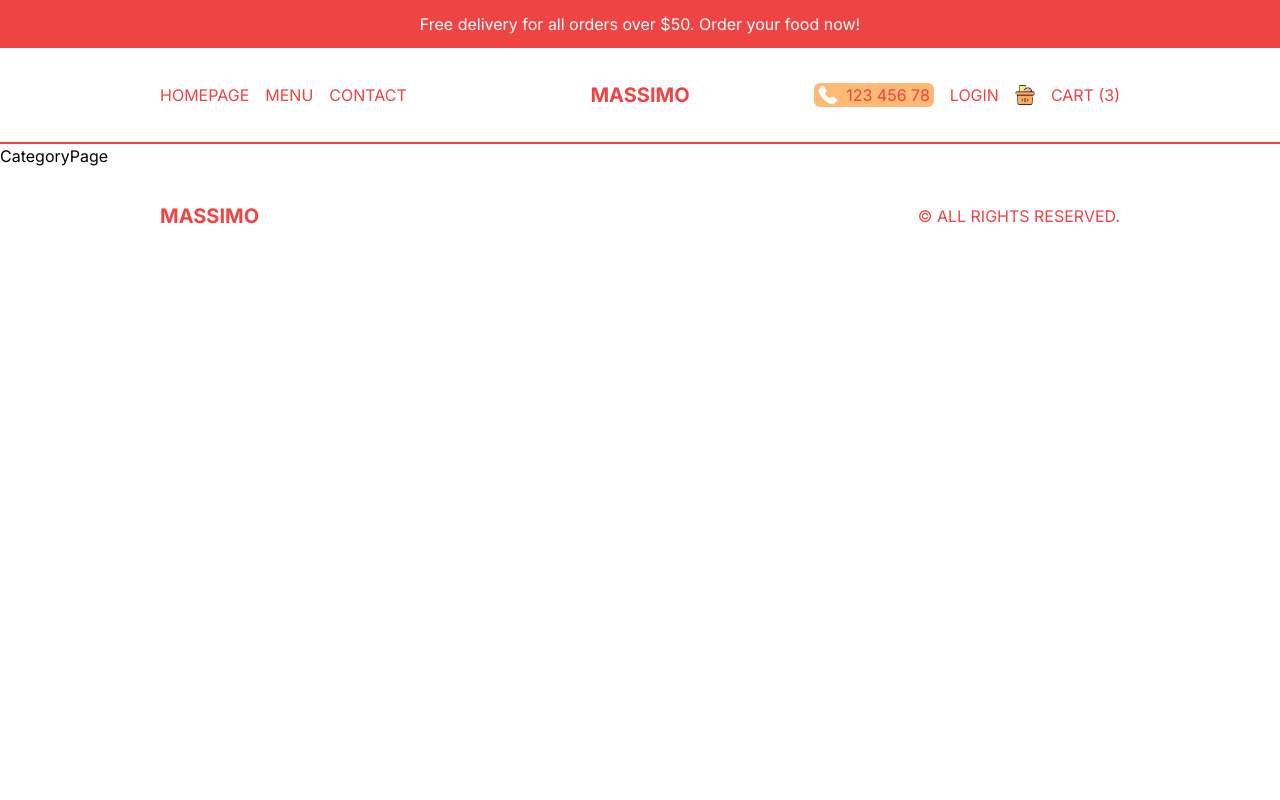
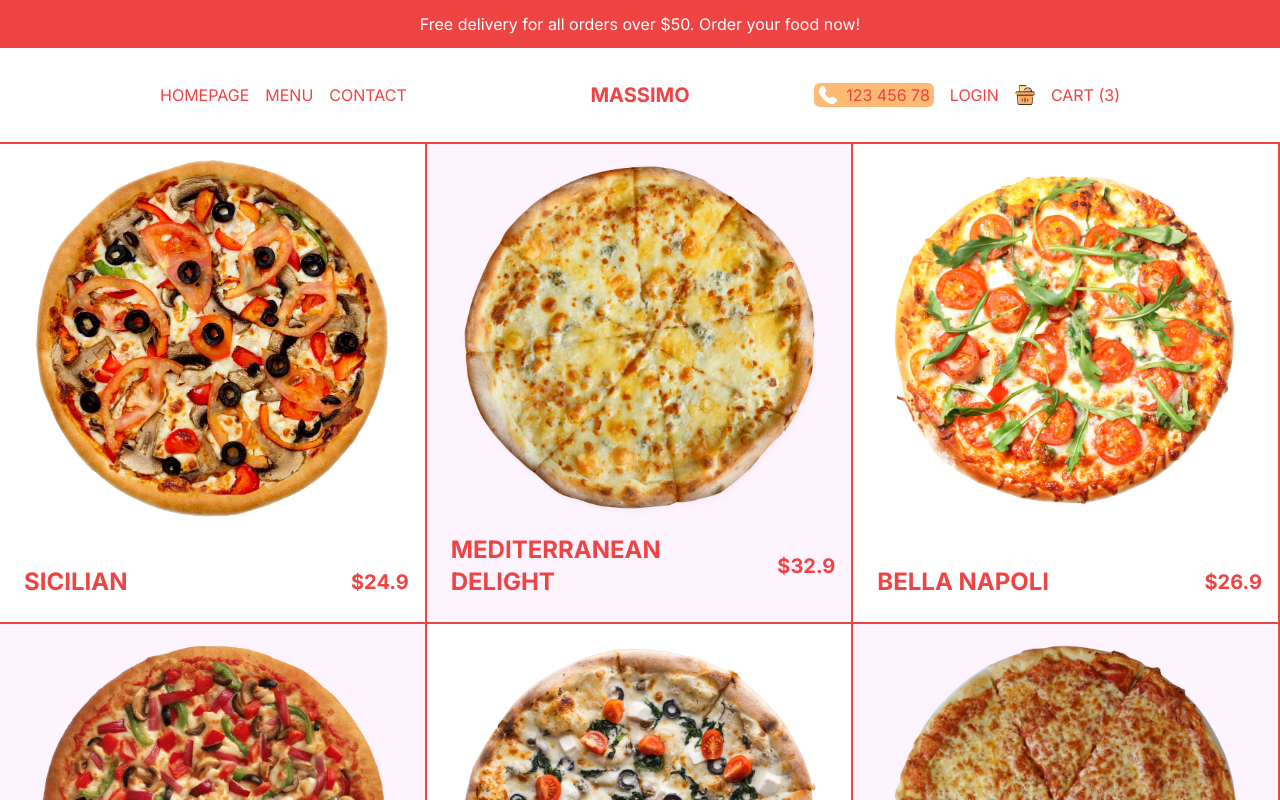
Before and after one commit to MohamedHabibFrigui/Food-Ordering-Website, a Next.js app: page /menu/burgers in a window 1280 px wide. Shown: the top 800 px of the page. Built offline with nearby package versions, Linux system fonts and the light colour scheme.

Commit message:
Add Category page

```diff
--- a/src/app/menu/[category]/page.tsx
+++ b/src/app/menu/[category]/page.tsx
@@ -1,7 +1,40 @@
+import { pizzas } from "@/data";
+import Image from "next/image";
+import Link from "next/link";
 import React from "react";
 
 const CategoryPage = () => {
-  return <div>CategoryPage</div>;
+  return (
+    <div className="flex flex-wrap text-red-500">
+      {pizzas.map((item) => (
+        <Link
+          key={item.id}
+          href={`product/${item.id}`}
+          className="w-full h-[60vh] border-r-2 border-b-2 border-red-500 sm:w-1/2 lg:w-1/3 p-4 flex flex-col justify-between group even:bg-fuchsia-50"
+        >
+          {/* IMAGE CONTAINER */}
+          {item.img && (
+            <div className="relative h-[80%]">
+              <Image
+                src={item.img}
+                alt={item.title}
+                fill
+                className="object-contain"
+              />
+            </div>
+          )}
+          {/* TEXT CONTAINER */}
+          <div className="flex items-center justify-between font-bold">
+            <h1 className="text-2xl uppercase p-2">{item.title}</h1>
+            <h2 className="group-hover:hidden text-xl">${item.price}</h2>
+            <button className="hidden group-hover:block uppercase bg-red-500 text-white p-2 rounded-md">
+              Add to Cart
+            </button>
+          </div>
+        </Link>
+      ))}
+    </div>
+  );
 };
 
 export default CategoryPage;
```
